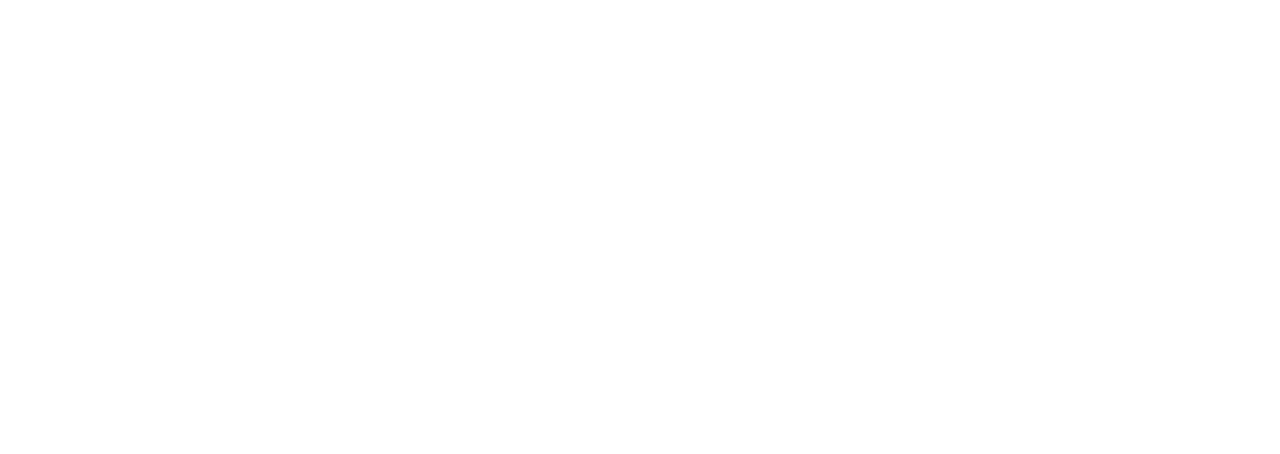
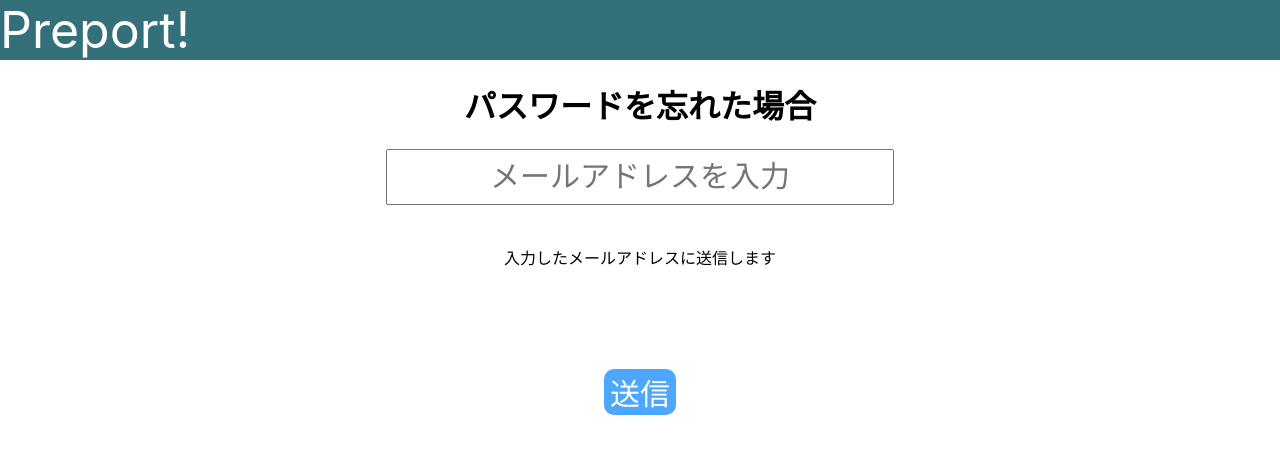
Before and after one commit to HICS-ppp/test2, a React (Create React App) app: page /passinquiry in a window 1280 px wide. Before the commit this address had no page. Shown: the top 454 px of the page. Built offline with nearby package versions, Linux system fonts and the light colour scheme.

Commit message:
11/21 パスワード変更画面作成 mac

```diff
--- a/src/App.tsx
+++ b/src/App.tsx
@@ -9,6 +9,8 @@ import Roompass from "./watch/room";
 import Watch from "./watch/watch";
 import Usermenu from"./usermenu/usermenu";
 import Usermana from "./usermenu/usermanagement";
+import Sam from "./sam/sam";
+import Passinquiry from "./passinquiriy/passinquiry";
 
 function App() {
   return (
@@ -24,6 +26,9 @@ function App() {
             <Route path={'/watch/'} element={<Watch/>}/>
             <Route path={'/usermenu/'} element={<Usermenu/>}/>
             <Route path={'/usermana/'} element={<Usermana/>}/>
+            <Route path={'/sam/'} element={<Sam/>}/>
+            <Route path={'/passinquiry/'} element={<Passinquiry/>}/>
+
           </Routes>
         </BrowserRouter>
     </div>
--- a/src/passinquiriy/passinquiry.css
+++ b/src/passinquiriy/passinquiry.css
@@ -0,0 +1,20 @@
+.passmail{
+    font-size: 30px;
+    width: 500px;
+    height: 50px;
+    text-align: center;
+}
+.mail4div{
+    margin-top: 40px;
+}
+.mail4{
+    margin-top: 50px;
+}
+.mailbutton{
+    margin-top: 100px;
+    font-size: 30px;
+    color         : #ffffff;
+    background    :   #4da6ff;
+    border: none;
+    border-radius: 10px;
+}
--- a/src/passinquiriy/passinquiry.tsx
+++ b/src/passinquiriy/passinquiry.tsx
@@ -43,6 +43,22 @@ const Passinquiry = () => {
                     <div className="center">
                         <h1>パスワードを忘れた場合</h1>
 
+                        <div className="passmaildiv">
+                        <input type="email"
+                               placeholder="メールアドレスを入力"
+                        className="passmail"/>
+                        </div>
+                        <div className="mail4div">
+                            <label className="mail4">入力したメールアドレスに送信します</label>
+                        </div>
+
+                        <div className="mailbuttondiv">
+
+                            <button className="mailbutton">送信</button>
+
+                        </div>
+
+
                         <form onSubmit={handleSubmit}>
 
                         </form>
@@ -50,7 +66,5 @@ const Passinquiry = () => {
                 </>
         </>
     );
-
 };
-
 export default Passinquiry;
--- a/src/toppage/toppage.tsx
+++ b/src/toppage/toppage.tsx
@@ -7,7 +7,7 @@ const Toppage = () => {
         <>
         <h1 className="pre1">Preport</h1>
 
-          <div className="a1"> <Link to={`/signup/`}><button className="log1">ログイン</button></Link>
+          <div className="a1"> <Link to={`/passinquiry/`}><button className="log1">ログイン</button></Link>
           </div>   </>
     );
 };
```
